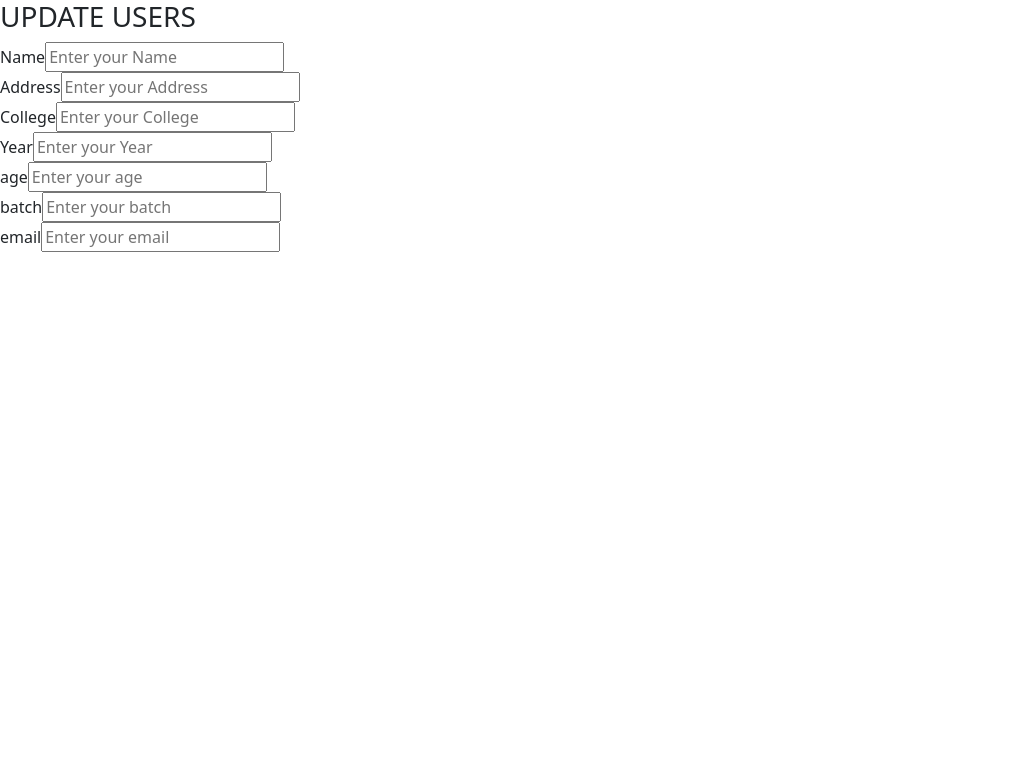
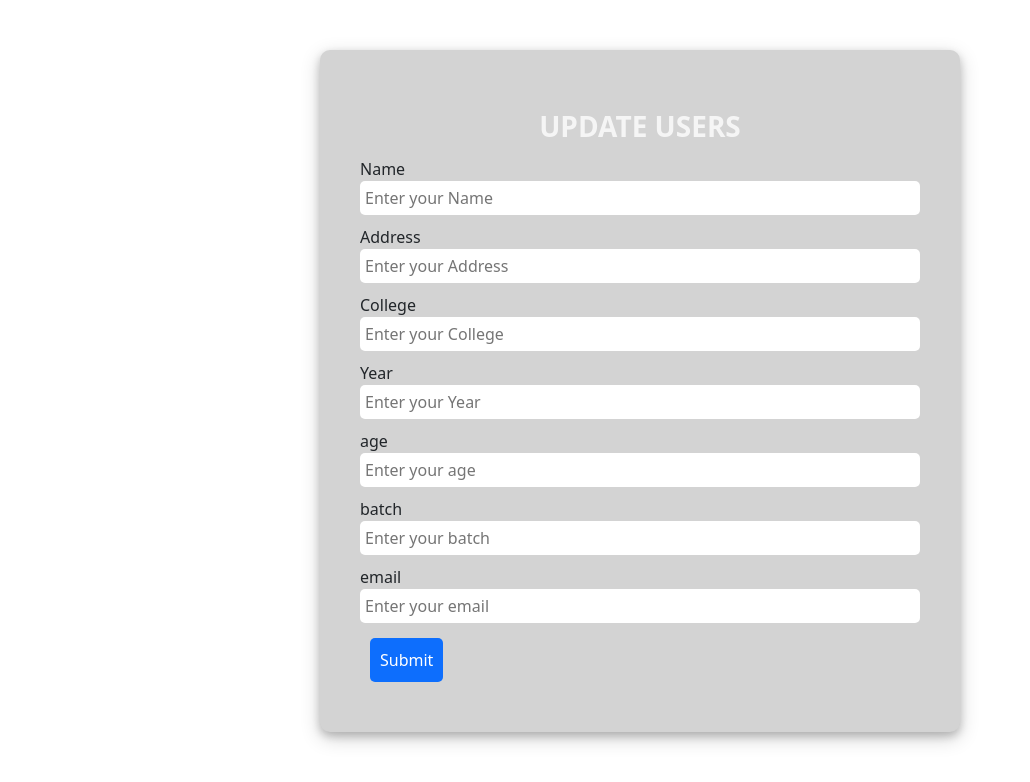
Before and after one commit to kumananlakshmanasamy/crud_class, a React (Vite) app in the folder lmscodebuilders/: page /update/1 in a window 1280 px wide. Shown: the top 782 px of the page, without its empty margins (0-1030 px from the left). Built offline with nearby package versions, Linux system fonts and the light colour scheme.

Commit message:
update users

```diff
--- a/lmscodebuilders/package.json
+++ b/lmscodebuilders/package.json
@@ -14,6 +14,7 @@
     "bootstrap": "^5.3.3",
     "react": "^19.0.0",
     "react-dom": "^19.0.0",
+    "react-hot-toast": "^2.5.2",
     "react-router-dom": "^7.4.1"
   },
   "devDependencies": {
--- a/lmscodebuilders/src/updateuser/updateUser.jsx
+++ b/lmscodebuilders/src/updateuser/updateUser.jsx
@@ -1,35 +1,75 @@
+import { useState } from 'react'
+import './updateUsers.css'
+import axios from 'axios'
+import { useNavigate, useParams } from 'react-router-dom'
+import toast from 'react-hot-toast'
 const UpdateUser=()=>{
+    const {id} = useParams();
+    const navigate = useNavigate()
+    const users ={
+        name:'',
+        address:'',
+        college:'',
+        year:'',
+        age:'',
+        batch:'',
+        email:''
+    }
+    const [user,setuser] =useState(users)
+    const submitForm = async(e)=>{
+        e.preventDefault()
+        console.log(user)
+        axios.put(`http://localhost:4000/v1/update/user/${id}`,user)
+        .then((response)=>{
+            console.log(response.data)
+            toast.success(response.data.message,{position:'top-right'})
+            navigate("/")
+        })
+        .catch((error)=>{
+            console.log(error)
+        })
+
+    }
+
+    const inputHandler =(e)=>{
+        const {name,value} =e.target
+        setuser({...user,[name]:value})
+    }
+
 return(
-    <div>
+    <div className="addUser">
         <h3>UPDATE USERS</h3>
-        <div>
+        <form className='adduserforms'  onSubmit={submitForm}>
+        <div className='inputgroup'>
             <label htmlFor="name">Name</label>
-            <input type="text" placeholder="Enter your Name" autoComplete='off' name="name" id="name" onChange={(e)=>console.log(e.target.value)}/>
+            <input type="text" placeholder="Enter your Name" autoComplete='off' name="name" id="name" onChange={inputHandler}/>
         </div>
-        <div>
+        <div className='inputgroup'>
             <label>Address</label>
-            <input type="text" placeholder="Enter your Address" autoComplete='off' name="address" id="address"/>
+            <input type="text" placeholder="Enter your Address" autoComplete='off' name="address" id="address" onChange={inputHandler}/>
         </div>
-        <div>
+        <div className='inputgroup'>
             <label>College</label>
-            <input type="text" placeholder="Enter your College" autoComplete='off' name="college"/>
+            <input type="text" placeholder="Enter your College" autoComplete='off' name="college" id="college" onChange={inputHandler}/>
         </div>
-        <div>
+        <div className='inputgroup'>
             <label>Year</label>
-            <input type='number' placeholder="Enter your Year" autoComplete='off' name="year"/>
+            <input type='number' placeholder="Enter your Year" autoComplete='off' name="year" id="year" onChange={inputHandler}/>
         </div>
-        <div>
+        <div className='inputgroup'>
             <label>age</label>
-            <input type='number' placeholder="Enter your age" autoComplete='off' name="age"/>
+            <input type='number' placeholder="Enter your age" autoComplete='off' name="age" id="age" onChange={inputHandler}/>
         </div>
-        <div>
+        <div className='inputgroup'>
             <label>batch</label>
-            <input type='number' placeholder="Enter your batch" autoComplete='off' name="batch"/>
+            <input type='number' placeholder="Enter your batch" autoComplete='off' name="batch" id="batch" onChange={inputHandler}/>
         </div>
-        <div>
+        <div className='inputgroup'>
             <label>email</label>
-            <input type='email' placeholder="Enter your email" autoComplete='off' name="email"/>
+            <input type='email' placeholder="Enter your email" autoComplete='off' name="email" id="email" onChange={inputHandler}/>
         </div>
+        <button type='submit' className='btn btn-primary'>Submit</button>
+    </form>
     </div>
 )
 }
--- a/lmscodebuilders/src/updateuser/updateUsers.css
+++ b/lmscodebuilders/src/updateuser/updateUsers.css
@@ -0,0 +1,28 @@
+.addUser{
+    background-color: lightgray;
+    width: 50%;
+    margin:  50px auto;
+    padding: 40px;
+    border-radius: 10px;
+    box-shadow: 0 4px 8px 0 rgba(0, 0, 0, 0.2), 0 6px 20px 0 rgba(0, 0, 0, 0.19);
+}
+.adduserforms .inputgroup{
+    width: 100%;
+    display: flex;
+    flex-direction: column;
+}
+.adduserforms .inputgroup label{
+    margin-top: 5px;
+}
+.adduserforms .inputgroup input{
+    margin-bottom: 5px;
+    padding: 5px;
+    border: none;
+    border-radius: 5px;
+}
+.addUser h3{
+    margin-top: 20px;
+    text-align: center;
+    font-weight: bold;
+    color: whitesmoke;
+}
```
Also changed, not shown: 1 other file (tests, documents, lock files or other folders).
